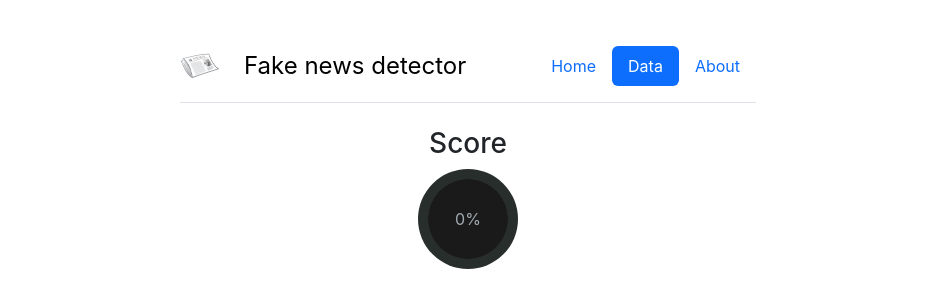
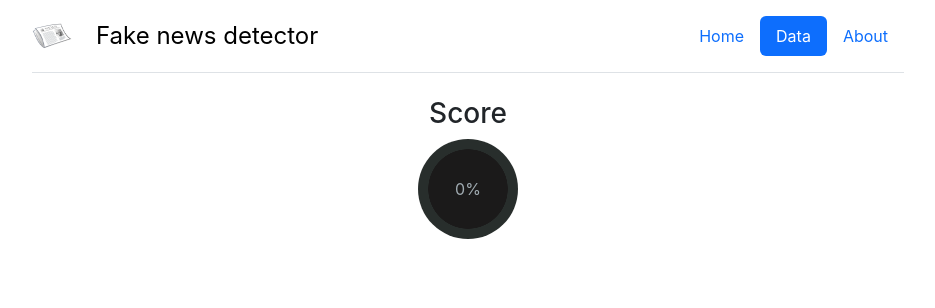
Before and after one commit to 9147/Xzibit, a Django app: page /data in a window 1280 px wide. Shown: the top 308 px of the page, without its empty margins (172-1107 px from the left). Run offline with Django 4.2, Linux system fonts and the light colour scheme; parts of the project's set-up code (start-up, migrations or seed data) failed here and were passed over; some libraries are stand-ins or nearby versions.

Commit message:
debugged nav bar

```diff
--- a/fakeNewsDetector/templates/data.html
+++ b/fakeNewsDetector/templates/data.html
@@ -47,15 +47,16 @@
 
   body {
     font-family: -apple-system, system-ui, Helvetica, Arial, sans-serif;
-    margin: 30px auto;
+    margin: auto;
     display: flex;
     justify-content: space-around;
     align-items: center;
     flex-wrap: wrap;
-    max-width: 600px;
+    max-width: 70%;
   }
 
   h2 {
+    margin: 1rem;
     text-align: center;
   }
 
```
